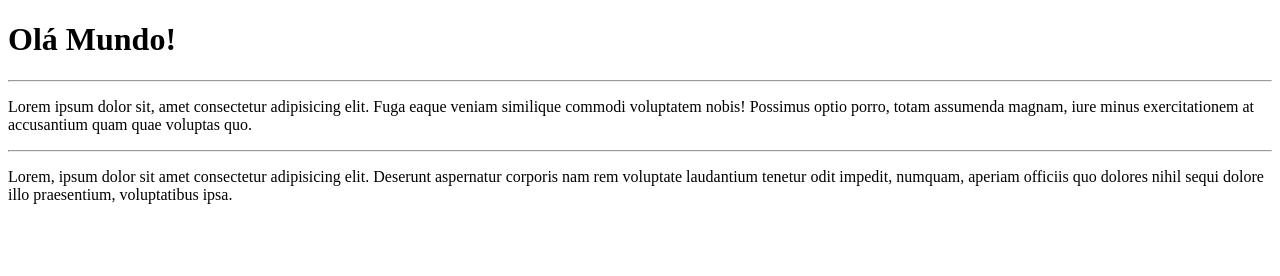
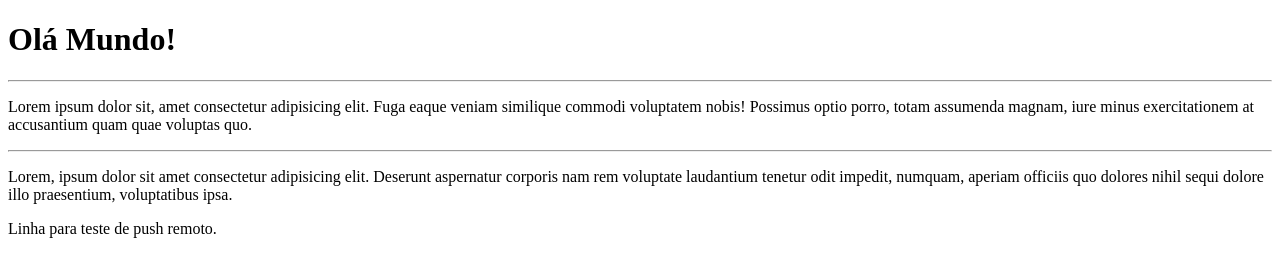
Before and after one commit to Denis-DRS/HelloWorld, a plain HTML site: page siteExemplo/index.html in a window 1280 px wide. Drawn offline with Linux system fonts and the light colour scheme.

Commit message:
adição de um paragrafo para teste de push em repositório remoto.

```diff
--- a/siteExemplo/index.html
+++ b/siteExemplo/index.html
@@ -11,5 +11,6 @@
     <p> Lorem ipsum dolor sit, amet consectetur adipisicing elit. Fuga eaque veniam similique commodi voluptatem nobis! Possimus optio porro, totam assumenda magnam, iure minus exercitationem at accusantium quam quae voluptas quo. </p>
     <hr>
     <p> Lorem, ipsum dolor sit amet consectetur adipisicing elit. Deserunt aspernatur corporis nam rem voluptate laudantium tenetur odit impedit, numquam, aperiam officiis quo dolores nihil sequi dolore illo praesentium, voluptatibus ipsa. </p>
+    <p>Linha para teste de push remoto.</p>
 </body>
 </html>
```
